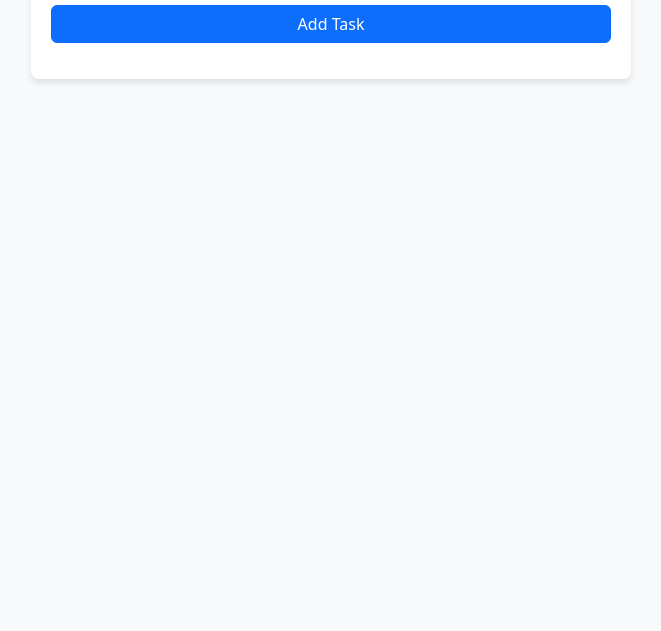
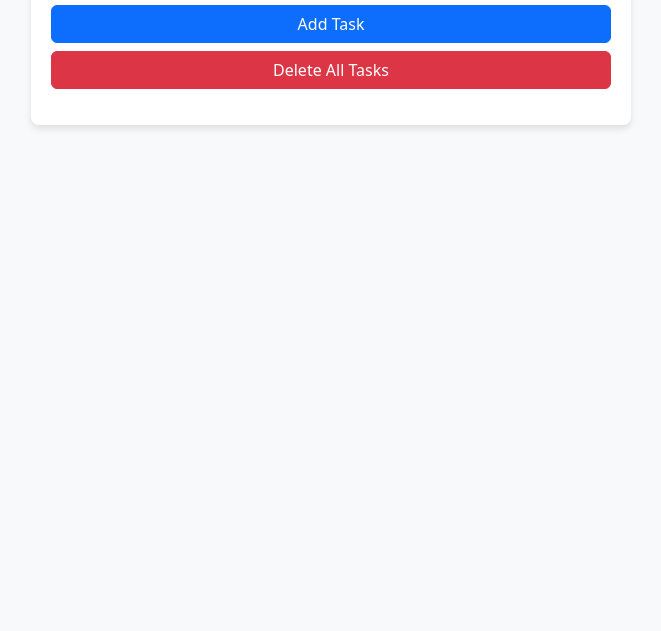
Before and after one commit to justg4u/TodoSoftware, a plain HTML site: page index.html in a window 1280 px wide. Shown: the part 169-800 px from the top of the page, without its empty margins (309-970 px from the left). Drawn offline with nearby package versions, Linux system fonts and the light colour scheme.

Commit message:
Update index.html

```diff
--- a/index.html
+++ b/index.html
@@ -33,6 +33,7 @@
         <div class="mb-3">
             <input type="text" id="taskInput" class="form-control" placeholder="Enter a new task">
             <button class="btn btn-primary w-100 mt-2" onclick="addTask()">Add Task</button>
+            <button class="btn btn-danger w-100 mt-2" onclick="deleteAllTasks()">Delete All Tasks</button>
         </div>
         <ul class="list-group" id="taskList"></ul>
     </div>
@@ -86,6 +87,13 @@
                 renderTasks();
             }
         }
+
+        function deleteAllTasks() {
+            if (confirm('Are you sure you want to delete all tasks?')) {
+                tasks = [];
+                renderTasks();
+            }
+        }
     </script>
     <script src="https://cdn.jsdelivr.net/npm/bootstrap@5.3.0-alpha1/dist/js/bootstrap.bundle.min.js"></script>
 </body>
```
